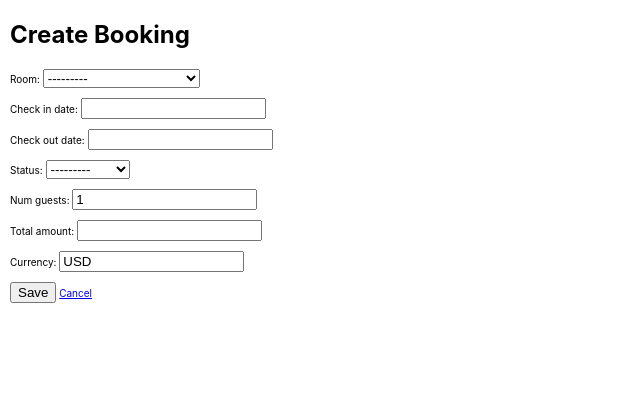
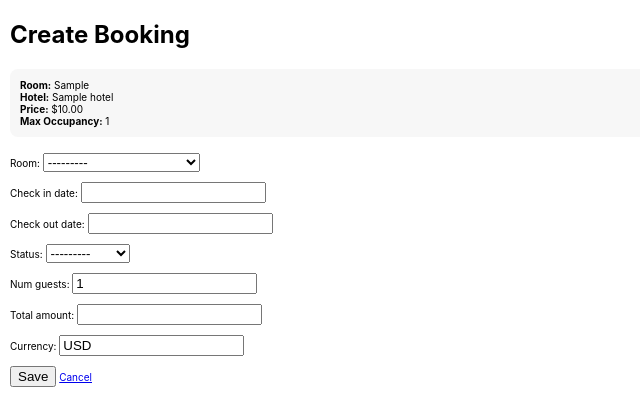
Before and after one commit to Hesham243/Hotel-Management-System, a Django app: template HMS_app/templates/booking/booking_form.html in a window 1280 px wide. Shown: the part 55-475 px from the top of the page, without its empty margins (0-640 px from the left). Run offline with Django 5.2, Linux system fonts and the light colour scheme; the template is opened without the code that fills it: values that come from a table or form of the project are taken from there, others are empty; tables that the repository leaves empty hold one stand-in row (values such as "Sample post").

Commit message:
changed booking

```diff
--- a/HMS_app/templates/booking/booking_form.html
+++ b/HMS_app/templates/booking/booking_form.html
@@ -1,10 +1,17 @@
 {% extends 'base.html' %}
 {% block content %}
   <h2>{% if form.instance.pk %}Edit Booking{% else %}Create Booking{% endif %}</h2>
+  {% if room_obj %}
+    <div style="margin-bottom: 16px; padding: 10px; background: #f7f7f7; border-radius: 8px;">
+      <strong>Room:</strong> {{ room_obj.type }}<br>
+      <strong>Hotel:</strong> {{ room_obj.hotel.name }}<br>
+      <strong>Price:</strong> ${{ room_obj.price }}<br>
+      <strong>Max Occupancy:</strong> {{ room_obj.max_occupancy }}
+    </div>
+  {% endif %}
   <form method="post">
     {% csrf_token %}
     {% if form.room.value %}
-      {# Hide room label if room is pre-selected #}
       {{ form.room }}
       {{ form.check_in_date.label_tag }} {{ form.check_in_date }}<br>
       {{ form.check_out_date.label_tag }} {{ form.check_out_date }}<br>
@@ -15,7 +22,7 @@
     {% else %}
       {{ form.as_p }}
     {% endif %}
-  <button type="submit">Save</button>
-  <a href="{% url 'booking-index' %}">Cancel</a>
+    <button type="submit">Save</button>
+    <a href="{% url 'booking-index' %}">Cancel</a>
   </form>
 {% endblock %}
```
Also changed, not shown: HMS_app/views.py (+10 -1 lines).
